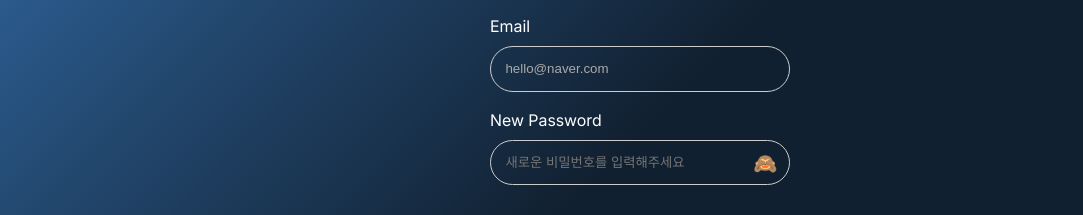
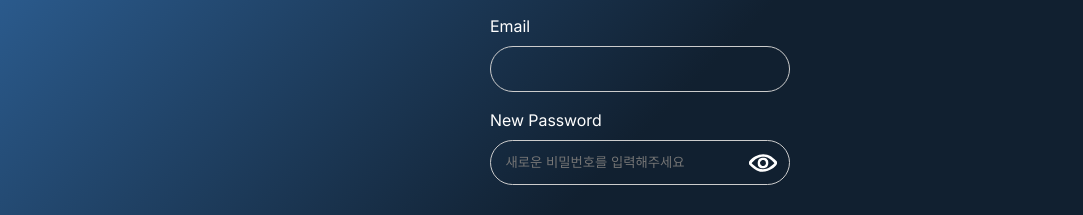
Before and after one commit to PrograMemo-Groom/900pro-fe, a React (Vite) app: page /editprofile in a window 1280 px wide. Shown: the part 347-562 px from the top of the page, without its empty margins (0-1083 px from the left). Built offline with nearby package versions, Linux system fonts and the light colour scheme; no server answers.

Commit message:
[Feat] 회원정보 경고창

```diff
--- a/src/css/useredit/EditProfile.module.scss
+++ b/src/css/useredit/EditProfile.module.scss
@@ -80,6 +80,7 @@ header{
       transform: translateY(-50%);
       cursor: pointer;
       font-size: 1.2rem;
+      width: 28px;
       color: white;
     }
   }
--- a/src/pages/userEdit/UserEdit.tsx
+++ b/src/pages/userEdit/UserEdit.tsx
@@ -2,10 +2,16 @@ import { useState } from 'react';
 import { useNavigate } from 'react-router-dom';
 import Header from '@/pages/common/Header.tsx';
 import styles from "@/css/useredit/EditProfile.module.scss";
+import eyeIcon from '@/assets/eye.svg';
+import noeyeIcon from '@/assets/noeye.svg';
+import { useSelector } from 'react-redux';
+import { RootState } from '@/store';
 
 export default function UserEdit() {
+    const myemail = useSelector((state: RootState) => state.auth.user.email);
+
     const [name, setName] = useState('');
-    const [email, setEmail] = useState('hello@naver.com'); // 예시 이메일
+    const [email, _setEmail] = useState(myemail); //수정불가
     const [password, setPassword] = useState('');
     const [showPassword, setShowPassword] = useState(false);
     const [errorMessage, setErrorMessage] = useState('');
@@ -18,6 +24,12 @@ export default function UserEdit() {
     };
 
     const handleSubmit = () => {
+    // 이름 입력 여부 먼저 체크
+        if (!name.trim()) {
+            setErrorMessage('이름을 입력해주세요');
+        return;
+        }
+
       if (password && !validatePassword(password)) {
         setErrorMessage('영어, 숫자, 특수문자 포함 8자의 비밀번호를 입력해주세요');
         return;
@@ -67,9 +79,12 @@ export default function UserEdit() {
                     placeholder="새로운 비밀번호를 입력해주세요"
                     className={styles.passwordInput}
                 />
-                <span className={styles.eyeIcon} onClick={() => setShowPassword(!showPassword)}>
-                {showPassword ? '👁️' : '🙈'}
-                </span>
+                <img
+                    src={showPassword ? noeyeIcon : eyeIcon}
+                    alt="toggle password visibility"
+                    className={styles.eyeIcon}
+                    onClick={() => setShowPassword(!showPassword)}
+                />
             </div>
         </div>
 
```
Lines whose indentation alone changed are shown as unchanged.
